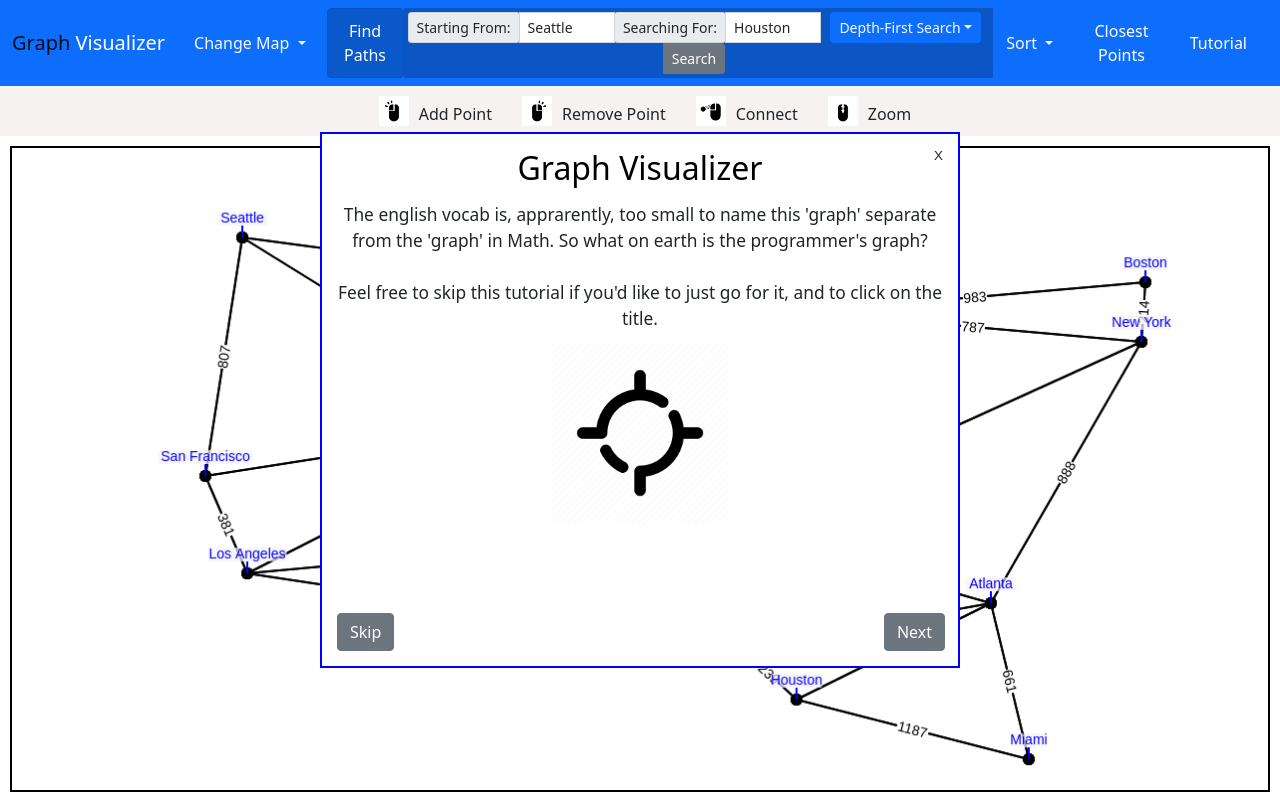
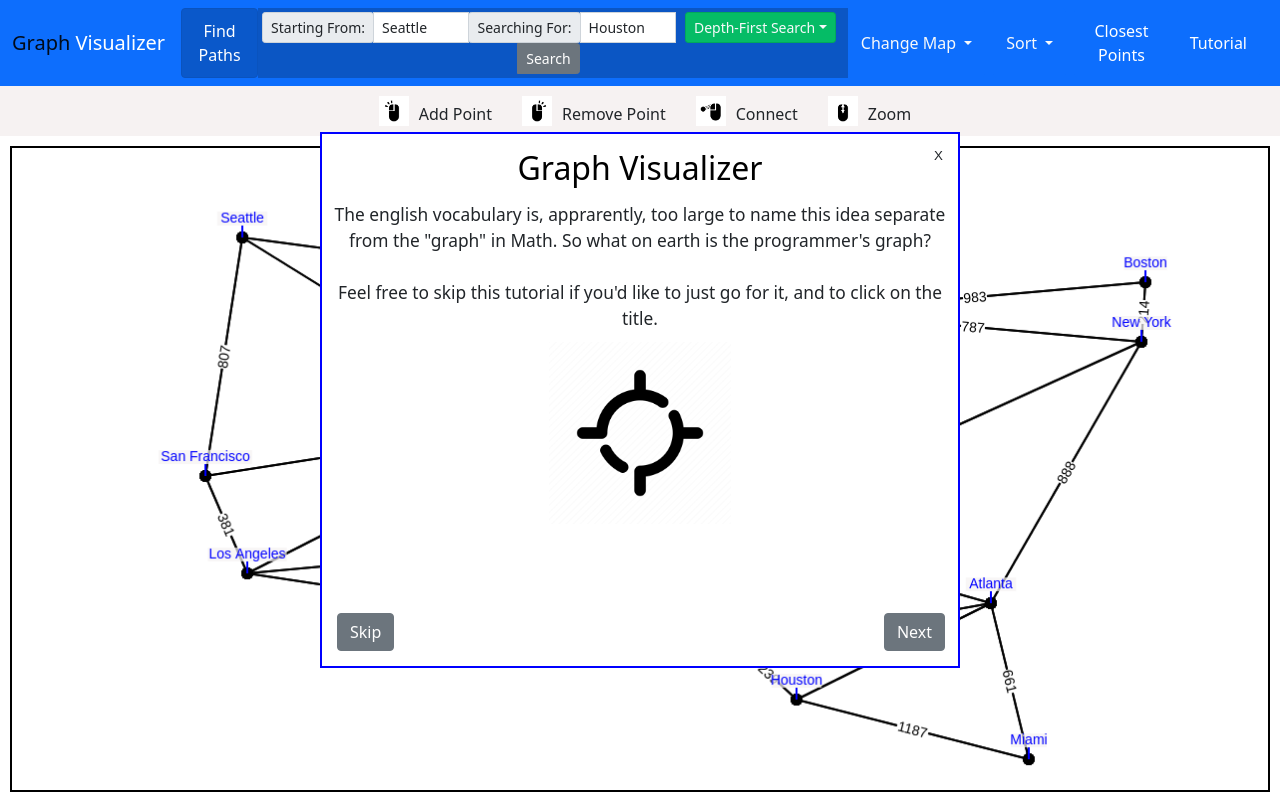
Before and after one commit to PM1776/PM1776.github.io, a website with bundled scripts: page index.html in a window 1280 px wide. Built offline with nearby package versions, Linux system fonts and the light colour scheme.

Commit message:
Switched 'Change Maps' and 'Finds Paths' button placements Edited tutorial messages Changed searchType button color Math.floored the displaying axis value when sorting

```diff
--- a/index.html
+++ b/index.html
@@ -19,15 +19,6 @@
                   </button>
                   <div class="collapse navbar-collapse" id="navbarNavAltMarkup">
                     <div class="navbar-nav">
-                      <div class="nav-item dropdown">
-                        <button class="navbar-btn btn btn-primary dropdown-toggle text-light disabled me-2" type="button" id="maps" data-toggle="dropdown" aria-haspopup="true" aria-expanded="false">
-                          Change Map
-                        </button>
-                        <div class="dropdown-menu" aria-labelledby="maps">
-                          <a class="dropdown-item" href="#" id="us">U.S.</a>
-                          <a class="dropdown-item" href="#" id="binary">Binary Tree</a>
-                        </div>
-                      </div>
                       <button class="btn btn-primary active" type="button" id="findPaths" data-toggle="collapse" data-target="#navbarToggleExternalContent" aria-controls="navbarToggleExternalContent" aria-expanded="true" aria-label="Toggle navigation" disabled> Find Paths </button>
                       <div class="collapse show" id="navbarToggleExternalContent">
                         <div class="findPathItems p-1">
@@ -41,7 +32,7 @@
                             </div>
                             <input type="text" id="searchingFor" class="form-control" min-width="50" value="Houston" aria-label="Searching For:">
                             <div class="dropdown" id="searchTypeDropdown">
-                              <button class="navbar-btn btn btn-primary btn-sm dropdown-toggle text-light me-2" type="button" id="searchType" data-toggle="dropdown" aria-haspopup="true" aria-expanded="false">Depth-First Search</button>
+                              <button class="navbar-btn btn btn-success btn-sm dropdown-toggle text-light me-2" type="button" id="searchType" data-toggle="dropdown" aria-haspopup="true" aria-expanded="false">Depth-First Search</button>
                               <div class="dropdown-menu" id="searchTypeDropdownMenu" aria-labelledby="searchType">
                                 <a class="dropdown-item" href="#" id="byDepth">Depth-First Search</a>
                                 <a class="dropdown-item" href="#" id="byBreadth">Breadth-First Search</a>
@@ -51,6 +42,15 @@
                             </div>
                             <button class="btn btn-secondary btn-sm me-2" type="button" id="search" disabled> Search </button>
                           </div>
+                        </div>
+                      </div>
+                      <div class="nav-item dropdown">
+                        <button class="navbar-btn btn btn-primary dropdown-toggle text-light disabled me-2" type="button" id="maps" data-toggle="dropdown" aria-haspopup="true" aria-expanded="false">
+                          Change Map
+                        </button>
+                        <div class="dropdown-menu" aria-labelledby="maps">
+                          <a class="dropdown-item" href="#" id="us">U.S.</a>
+                          <a class="dropdown-item" href="#" id="binary">Binary Tree</a>
                         </div>
                       </div>
                       <div class="nav-item dropdown">
--- a/src/scripts/general/helpMessages.js
+++ b/src/scripts/general/helpMessages.js
@@ -5,7 +5,7 @@ let helpPage = 0;
 export const HELP_MESSAGES = [
     {
         header: "Graph Visualizer",
-        message: ["The english vocab is, apprarently, too small to name this 'graph' separate from the 'graph' in Math. ",
+        message: ['The english vocabulary is, apprarently, too large to name this idea separate from the "graph" in Math. ',
         "So what on earth is the programmer's graph?</br></br>Feel free to skip this tutorial if you'd like to just ",
         "go for it, and to click on the title."].join(''),
         image: './src/resources/favicon.png' // location starts at index.html
@@ -35,7 +35,7 @@ export const HELP_MESSAGES = [
         header: "Searching",
         message: ["A main advantage of graphs is their searching ability throughout all the connections.</br></br>",
         "Users can <i>search</i> the graph for a path using the <span class=buttonText>Find Paths</span> ",
-        "button.</br></br>All the algorithms use 'Starting From' points, and most have 'Searching For' ",
+        "section.</br></br>All the algorithms use 'Starting From' points, and most have 'Searching For' ",
         "points, which can be typed in the appropriate inputs. </br></br>",
         "The searching algorithm to use can be selected in the ending dropdown of the <span class=buttonText>",
         "Find Paths</span> section."].join(''),
@@ -123,8 +123,8 @@ export function loadCurrentHelpPage() {
     if (HELP_MESSAGES[helpPage].image != '') {
 
         if (!img) img = document.createElement('img');
+        img.src = HELP_MESSAGES[helpPage].image;
         helpMessage.appendChild(img);
-        img.src = HELP_MESSAGES[helpPage].image;
     }
 }
 
@@ -133,7 +133,7 @@ document.getElementById('tutorial').addEventListener("click", () => {
     loadCurrentHelpPage();
     document.getElementById('previous').innerHTML = "Skip";
     document.getElementById('next').innerHTML = "Next";
-    document.getElementById('helpMessage').style.display = 'block';
+    document.getElementById('helpMessage').style.display = 'flex';
 });
 
 document.getElementById('closeTutorial').addEventListener("click", closeHelpMessages);
--- a/src/scripts/graph/graphView.js
+++ b/src/scripts/graph/graphView.js
@@ -161,7 +161,7 @@ function drawVertex(v, color = 'black', gradObject, withName, translate) {
 
         if (gradObject.withAxisVal) {
             let center = getCenterPoint(new Point(x1, y1), new Point(x2, y2));
-            let text = String((xAxis) ? v.x : v.y);
+            let text = String(Math.floor((xAxis) ? v.x : v.y));
             drawTextWithBackground(text, center, 'rgb(246, 242, 242)', 'black');
         }
     }
--- a/src/styles/index.css
+++ b/src/styles/index.css
@@ -1,7 +1,7 @@
 html, body {
     height: 100%;
     margin: 0;
-    overflow-x: hidden;
+    overflow-x: hidden;overflow: auto;
 }
 
 .whiteText {
@@ -22,6 +22,9 @@ html, body {
 
 #searchType {
     position: relative;
+    background-color: #05bc66;
+    border-color: #02a85b;
+    z-index: 0;
 }
 
 #searchTypeDropdown {
@@ -30,6 +33,10 @@ html, body {
 
 #searchTypeDropdownMenu {
     position: absolute;
+}
+
+#search {
+    z-index: 0;
 }
 
 .form-control {
```
Also changed, not shown: dist/main.js.
